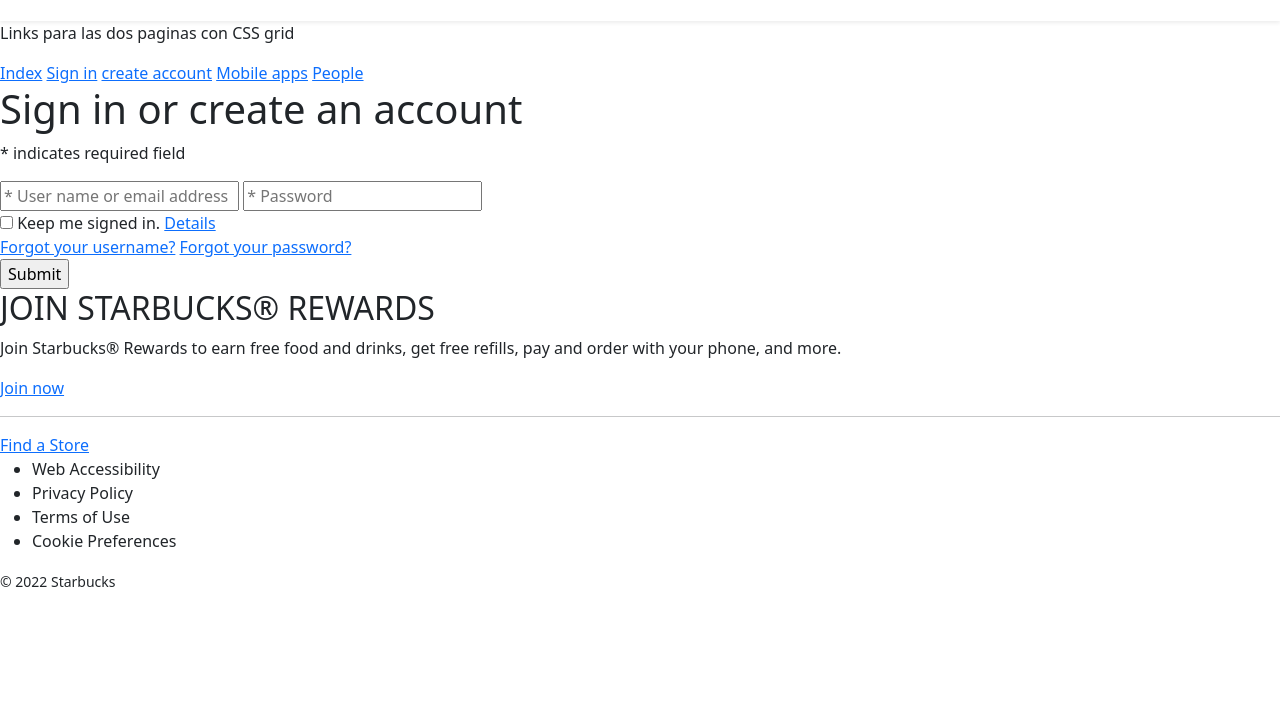
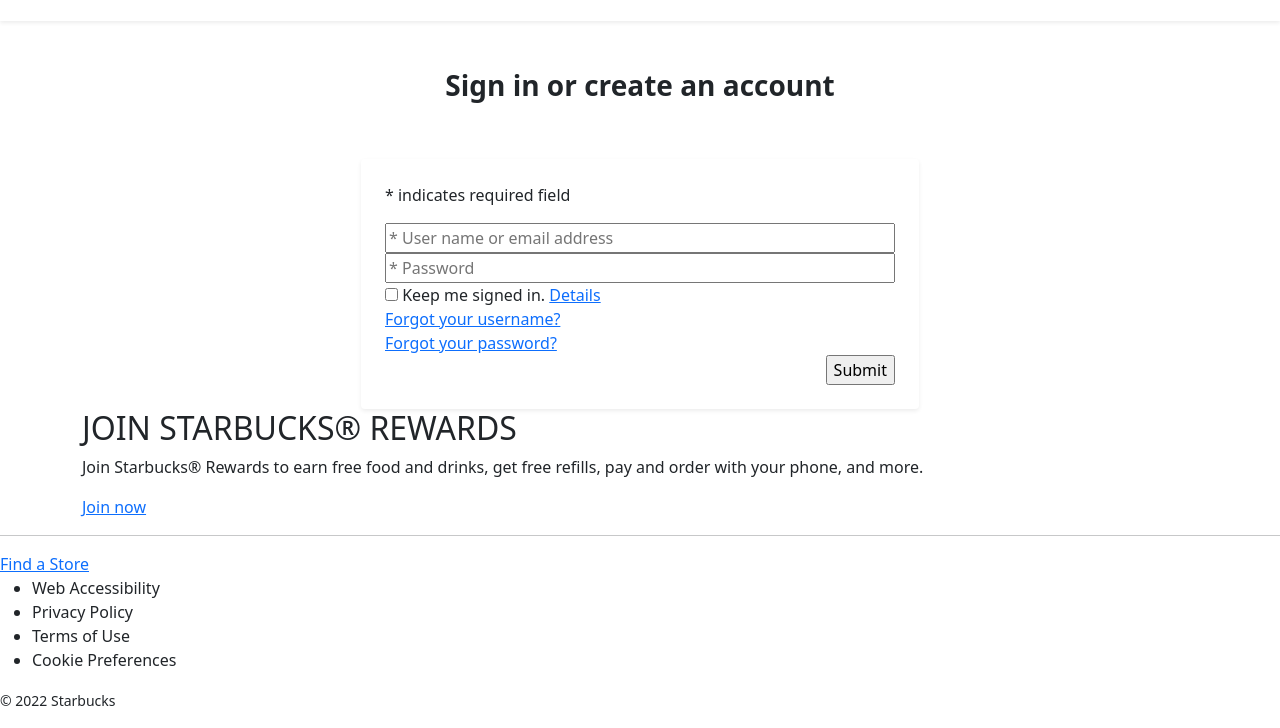
Before and after one commit to soutomiguel/Starbucks, a website: page html/sign-in.html in a window 1280 px wide. Shown: the part 84-812 px from the top of the page. Drawn offline with Linux system fonts and the light colour scheme.

Commit message:
Sign in styles are created

```diff
--- a/html/sign-in.html
+++ b/html/sign-in.html
@@ -15,11 +15,10 @@
     <title>Starbucks Coffee Company</title>
   </head>
   <body>
-    <div class="grid">
       <header class="shadow-sm py-3">
         <nav class="navbar navbar-expand-lg navbar-light">
           <div class="container">
-            <a class="navbar-brand" href="#"
+            <a class="navbar-brand" href="../index.html"
               ><img
                 class="img-fluid"
                 width="50"
@@ -27,70 +26,60 @@
                 src="../media/starbucks-logo.png"
                 alt="Starbucks logo"
             /></a>
-            <div class="d-flex flex-row w-100 justify-content-between">
-            </div>
+            <div class="d-flex flex-row w-100 justify-content-between"></div>
           </div>
         </nav>
       </header>
 
-      <div>
-        <p>Links para las dos paginas con CSS grid</p>
-        <a href="../index.html">Index</a>
-        <a href="../html/sign-in.html">Sign in</a>
-        <a href="../html/create-account.html">create account</a>
-        <a href="../html/mobile-apps.html">Mobile apps</a>
-        <a href="../html/people.html">People</a>
-      </div>
+      <main class="container">
+        <h1 class="text-center fs-3 fw-bolder py-5">Sign in or create an account</h1>
 
-      <main class="sign_in">
-        <h1 class="sign_in_form__title">Sign in or create an account</h1>
-
-        <form class="sign_in_form" action="">
+          <form class="shadow w-50 m-auto p-4 rounded shadow-sm" action="">
             <p>* indicates required field</p>
-          <div class="sign_in_inputs">
+            <div class="d-flex flex-column">
               <input
-              class="sign_in_input_user"
+                      class=""
                       type="text"
                       placeholder="* User name or email address"
               />
               <input
-              class="sign_in_input_password"
+                      class=""
                       type="text"
                       placeholder="* Password"
               />
             </div>
 
-          <div class="sign_in__check">
+            <div class="">
               <input type="checkbox" />
               <span>Keep me signed in. <a href="#">Details</a></span>
             </div>
 
-          <div class="sign_in__forgot">
+            <div class="d-flex flex-column">
               <a href="#">Forgot your username?</a>
               <a href="#">Forgot your password?</a>
             </div>
 
-          <div class="sign_in__submit">
-            <input class="sign_in__btn" type="submit" />
+            <div class="d-flex justify-content-end">
+              <input class="" type="submit" />
             </div>
           </form>
 
-        <section class="sign_in_box">
-          <h2 class="sign_in_box__title">JOIN STARBUCKS® REWARDS</h2>
-          <p class="sign_in_box__text">
+        <section class="">
+          <h2 class="">JOIN STARBUCKS® REWARDS</h2>
+          <p class="">
             Join Starbucks® Rewards to earn free food and drinks, get free
             refills, pay and order with your phone, and more.
           </p>
-          <a class="sign_in_box__btn" href="create-account.html">Join now</a>
+          <a class="" href="create-account.html">Join now</a>
         </section>
       </main>
 
       <hr />
 
       <footer>
-        <div class="footer_store">
-          <div class="footer_store__links">
-            <a class="footer_store__link" href="#">Find a Store</a>
+        <div class="">
+          <div class="">
+            <a class="" href="#">Find a Store</a>
           </div>
 
           <div>
@@ -109,6 +98,5 @@
           </p>
         </div>
       </footer>
-    </div>
   </body>
 </html>
```
Lines whose indentation alone changed are shown as unchanged.
